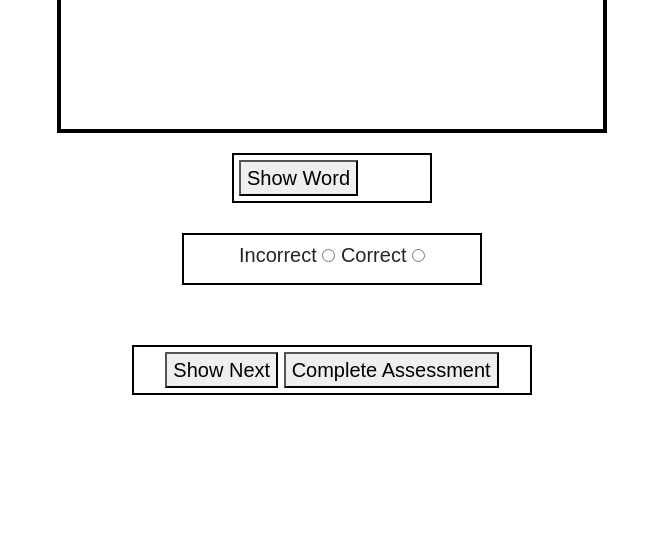
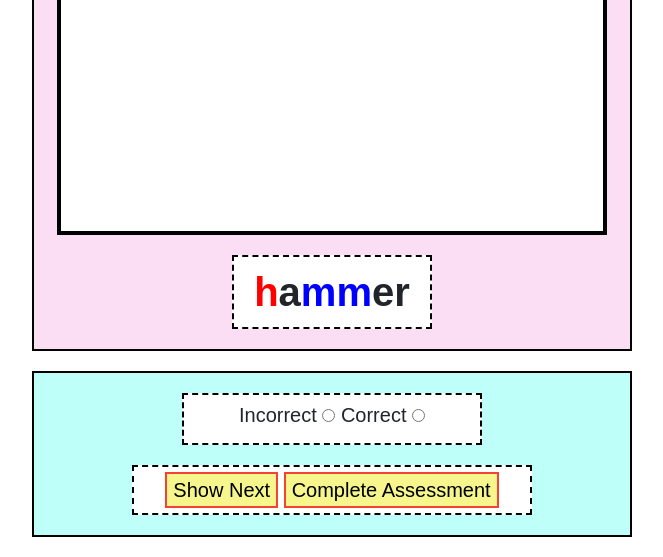
Before and after one commit to bairdel/phonetics, a Flask app: page /test in a window 1280 px wide. Shown: the part 680-1237 px from the top of the page, without its empty margins (308-971 px from the left). Before the commit the page ends 1075 px from the top, so only its background shows below. Run offline with Flask 3, Linux system fonts and the light colour scheme.

Commit message:
added a lot of css styling

```diff
--- a/phonetics/static/styles.css
+++ b/phonetics/static/styles.css
@@ -42,11 +67,34 @@ body {
     overflow-x: hidden;
 }
 
+.button {
+  background: #f6f68c;
+  border: 2px solid #f44336;
+}
+
+.header {
+  padding: 20px;
+  text-align: center;
+  background: #f5f52a;
+  color: rgb(0, 0, 0);
+  font-size: 50px;
+  text-decoration: none;
+}
+
+#header {
+  font-family: "Garamond", Times, serif;
+}
+#header h2 {
+  font-weight: bold;
+}
+
+
 .age_group {
   width: 200px;
-  border: 2px solid green;
+  border: 2px solid rgb(0, 0, 0);
   padding: 5px;
   margin: 10px;
+  background-color: #ffffff;
 }
 
 .testing-image{
@@ -56,31 +104,78 @@ body {
   padding: 10px;
   margin-left: auto;
   margin-right: auto;
+  background-color: #ffffff;
 }
 
 .testing-word {
   width: 200px;
-  border: 2px solid black;
+  border: 2px dashed black;
   padding: 5px;
-  margin-left: auto;
-  margin-right: auto;
-  margin-top: 20px;
+  margin: 20px auto 20px auto;
+  background-color: #ffffff;
+  font-size: 40px;
 }
 
 .testing-radio {
   width: 300px;
-  border: 2px solid black;
+  border: 2px dashed black;
   padding: 5px;
-  margin: auto;
+  margin: 20px auto 20px auto;
+  background-color: #ffffff;
+
 }
 
 .testing-buttons {
-  margin-left: auto;
-  margin-right: auto;
+  margin: 20px auto 20px auto;
   width: 400px;
+  border: 2px dashed black;
+  padding: 5px;
+  background-color: #ffffff;
+
+  /* margin: 10px; */
+}
+
+.home-block {
   border: 2px solid black;
-  padding: 5px;
-  /* margin: 10px; */
+  margin-left: 5px;
+  margin-right: 5px;
+}
+
+#block1 {
+  border: 2px solid black;
+  background-color: aquamarine;
+  width: 150px;
+}
+#block2 {
+  border: 2px solid black;
+  background-color: rgb(241, 181, 102);
+}
+#block3 {
+  border: 2px solid black;
+  background-color: rgb(247, 136, 219);
+  width: 500px;
+}
+
+#testingblock1 {
+  border: 2px solid black;
+  background-color: rgb(251, 222, 244);
+  width: 600px;
+  margin: 20px auto 20px auto;
+
+}
+#testingblock2 {
+  border: 2px solid black;
+  background-color: rgb(191, 255, 249);
+  width: 600px;
+  margin: 20px auto 20px auto;
+
+}
+
+#block4 {
+  border: 2px solid black;
+  background-color: rgb(83, 255, 31);
+  margin: 5px;
+  padding: 20px;
 }
 
 table {
--- a/phonetics/templates/base.html
+++ b/phonetics/templates/base.html
@@ -1,13 +1,15 @@
 <!DOCTYPE html>
 <html lang="en">
 <head>
-  <title>Articulation Screener - {% block title %}{% endblock title %}</title>
+  <title>{% block title %}{% endblock title %}</title>
   <link rel="stylesheet" href="https://cdn.jsdelivr.net/npm/bootstrap@4.3.1/dist/css/bootstrap.min.css" integrity="sha384-ggOyR0iXCbMQv3Xipma34MD+dH/1fQ784/j6cY/iJTQUOhcWr7x9JvoRxT2MZw1T" crossorigin="anonymous">
   <link rel="stylesheet" href="{{ url_for('static', filename='styles.css') }}">
 </head>
 <body>
-<h1>Articulation Screener</h1>
-{% include("_navigation.html") %}
+    <div class="header">
+        <h1>Articulation Screener</h1>
+        {% include("_navigation.html") %}
+    </div>
 
 {% macro colourText(word) %}
   {% if word.initial %}
@@ -49,7 +51,7 @@
     <main>
         <header>
     {% block header %}{% endblock header %}
-  </header>
+        </header>
         <div>
 {% block content %}{% endblock content %}
         </div>
--- a/phonetics/templates/pages/about.html
+++ b/phonetics/templates/pages/about.html
@@ -5,5 +5,5 @@
 {% endblock header %}
 
 {% block content %}
-  <p>This is a message board for friendly messages.</p>
+  <p>Phonetics Articulation Screener</p>
 {% endblock content %}
--- a/phonetics/templates/pages/results.html
+++ b/phonetics/templates/pages/results.html
@@ -2,6 +2,7 @@
 
 {% block header %}
   <h2>{% block title %}Results{% endblock title %}</h2>
+  <p id="datetime"></p>
 {% endblock header %}
 
 {% block content %}
@@ -24,12 +25,10 @@ window.onload = function() {
 </script>
 
 
-<p id="datetime"></p>
 <h2>Incorrect Words</h2>
 <table border="2" cellpadding="5" cellspacing="5">
     <thead>
         <th>Word</th>
-        <th>Result</th>
         <th>Spelling</th>
         <th>Initial</th>
         <th>Medial</th>
@@ -40,7 +39,6 @@ window.onload = function() {
 {% if word['correct'] == "no"%}
 <tr>
     <td>{{ colourText(word['word']) }}</td>
- <td>{{ word['correct']}}</td>
  <td>{{ word['spelling']}}</td>
  <td>{% if phonemes[word['word'].initial_phoneme] %}
     <a href="{{ url_for('word.phoneme_test', phoneme_text=phonemes[word['word'].initial_phoneme].text) }}" target="_blank" class="link-dark rounded">
--- a/phonetics/templates/pages/testing.html
+++ b/phonetics/templates/pages/testing.html
@@ -2,9 +2,20 @@
 
 {% block header %}
   <h2>{% block title %}Test{% endblock title %}</h2>
+ Phonetics <br>
+{% if phonemes|length >= 1 %}
+    {% for p in phonemes %}
+        {{ p.text }}
+    {% endfor %}
+{% endif %}
+<br>
+{% if agerange|int > 0 %}
+    Age: {{ agerange/10 }}
+{% endif %}
+<br>
+
 {% endblock header %}
 
-Phonemes:
 {% block content %}
 
 <script type="text/javascript">
@@ -31,58 +42,33 @@ function hideSpelling(spellingID){
 
     document.getElementById("spellingbox_" + spellingID).style.display="none";
     }
-function showWord(wordID){
-        document.getElementById("word_" + wordID).style.display="block";
-        document.getElementById("show_word_" + wordID).style.display="none";
-
-    }
 
 </script>
-
-
-{% if phonemes|length >= 1 %}
-    {% for p in phonemes %}
-        {{ p.text }}
-    {% endfor %}
-{% endif %}
-<br>
-{% if agerange|int > 0 %}
-    Age: {{ agerange/10 }}
-{% endif %}
-<br>
 
 <form method="post" action="{{ url_for('word.results') }}" >
     <div id="state0">
     {% for word in words %}
-
         {% if loop.index == 1 %}
             <div id="word-{{ loop.index }}" style="display: block;" >
-
         {% else %}
             <div id="word-{{ loop.index }}" style="display: none;">
         {% endif %}
+        <div id="testingblock1">
+
         {{ loop.index }} out of {{ words|length }}
 
             <div class="testing-image" >
                 <label for="word_{{ word.id }}">
                 <img src="{{ url_for('static', filename='images/words/' + word.text + '.png') }}" alt="{{ word.text }}" style="max-height: 500px; max-width: 500px; display: block;">
-
-
+                </label>
             </div>
-            <div class="testing-word">
-            <button type="button" id="show_word_{{word.id}}" onclick="showWord('{{ word.id}}')" style="display: block;">Show Word</button>
-
-            <div  id="word_{{word.id}}" style="display: none;">
+            <div class="testing-word" id="word_{{word.id}}">
                     {{ colourText(word) }}
-
             </div>
         </div>
 
-
-        </label><br>
-
+        <div id="testingblock2">
             <div class="testing-radio">
-        <!-- <label for="word_{{ word.id }}">Correct or Not</label><br> -->
                 <label for="radio_{{ word.id }}_no">Incorrect</label>
                 <input type="radio" id="radio_{{ word.id }}_no" name="radio_{{ word.id }}" value="no" onclick="showSpelling('{{ word.id}}')">
                 <label for="radio_{{ word.id }}_yes">Correct</label>
@@ -90,26 +76,22 @@ function showWord(wordID){
                 <input type="radio" id="radio_{{ word.id }}_none" name="radio_{{word.id}}" value="none" hidden checked="checked">
 
                 <div id="spellingbox_{{ word.id }}" style="display: none;">
-            <label for="spelling_{{ word.id }}">Child's Spelling: </label>
+                    <label for="spelling_{{ word.id }}">Child's Answer: </label>
                     <input type="text" id="spelling" name="spelling_{{ word.id }}">
                 </div>
             </div>
-        <br><br>
 
             <div class="testing-buttons">
             {% if loop.index != words|length %}
-            <button type="button" value="showNext" onclick="showNext('{{ loop.index +1 }}', '{{ loop.index }}')">Show Next</button>
-
+                <button type="button" value="showNext" class="button" onclick="showNext('{{ loop.index +1 }}', '{{ loop.index }}')">Show Next</button>
             {% endif %}
-            <button type="submit">Complete Assessment</button>
+                <button type="submit" class="button">Complete Assessment</button>
             </div>
-
-        <br>
+        </div>
         </div>
     {% endfor %}
 
     </div>
 
 
-
 {% endblock content %}
--- a/phonetics/templates/pages/words.html
+++ b/phonetics/templates/pages/words.html
@@ -1,7 +1,7 @@
 {% extends 'base.html' %}
 
 {% block header %}
-  <h2>{% block title %}Home{% endblock title %}</h2>
+  <h2>{% block title %}All Words{% endblock title %}</h2>
 {% endblock header %}
 
 {% block content %}
@@ -17,6 +17,7 @@
             <td>
                 <img src="{{ url_for('static', filename='images/words/' + word.text + '.png') }}" alt="{{ word.text }}" style="max-height: 500px; max-width: 500px;">
                 {% if word.image_credit %}
+                <br>
                     <small>{{ word.image_credit.strip('"') | safe  }}</small>
                 {% endif %}
             </td>
```
Also changed, not shown: other parts of phonetics/static/styles.css (+34 -9 lines), phonetics/templates/pages/home.html (+23 -11 lines), phonetics/templates/pages/phoneme.html (+15 -2 lines), phonetics/templates/pages/phonetics.html (+21 -10 lines). Lines whose indentation alone changed are shown as unchanged.
